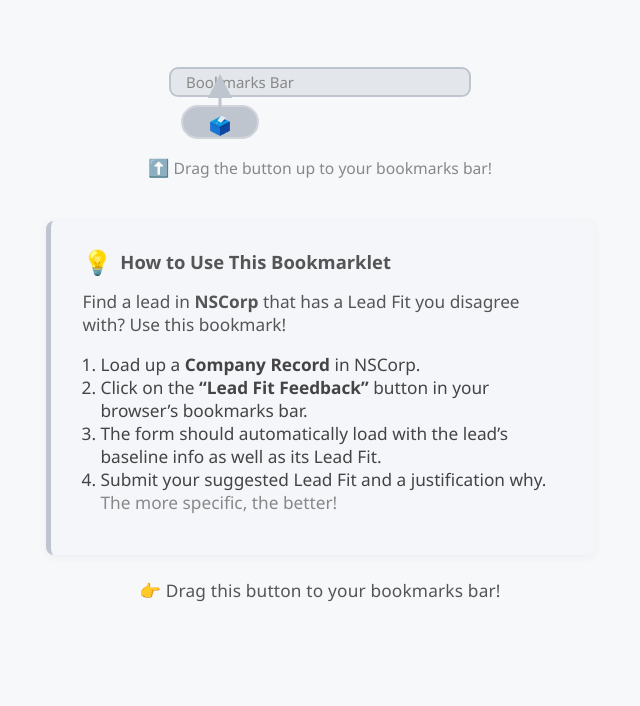
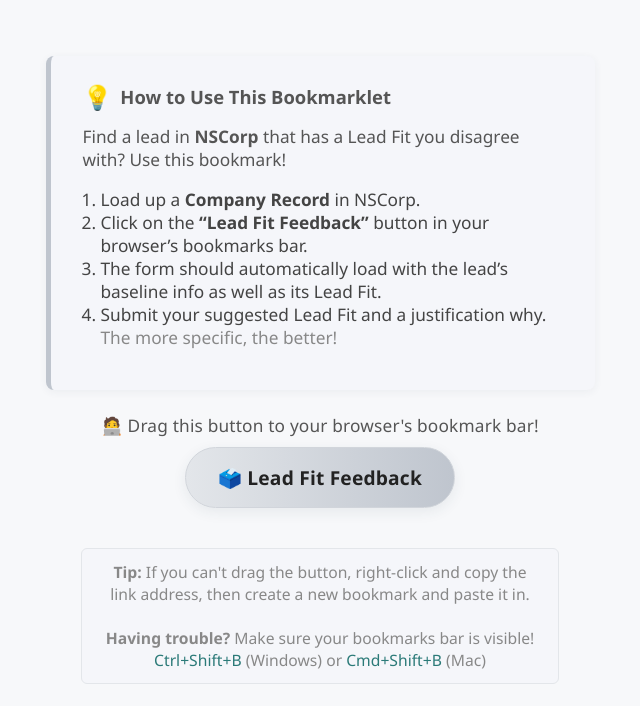
Before and after one commit to drewbroussard/lead-fit-bookmarklet, a plain HTML site: page index.html in a window 1280 px wide. Shown: the part 94-800 px from the top of the page, without its empty margins (320-960 px from the left). Drawn offline with Linux system fonts and the light colour scheme.

Commit message:
index.html

```diff
--- a/index.html
+++ b/index.html
@@ -78,14 +78,6 @@
       padding: 12px 18px;
       border: 1px solid #e3e6ea;
     }
-    .svg-demo {
-      margin-top: 24px;
-      margin-bottom: 8px;
-      width: 340px;
-      max-width: 90vw;
-      display: flex;
-      justify-content: center;
-    }
     .helper-text {
       text-align: center;
       font-size: 1.08rem;
@@ -102,38 +94,11 @@
     @media (max-width: 600px) {
       .instructions, .tip { padding: 16px; }
       .bookmarklet-btn { font-size: 1rem; padding: 12px 18px; }
-      .svg-demo { width: 98vw; }
     }
   </style>
 </head>
 <body>
   <h2>🗳️ Lead Fit Feedback Bookmarklet</h2>
-
-  <!-- SVG Animation Demo -->
-  <div class="svg-demo">
-    <svg viewBox="0 0 340 100" width="340" height="100">
-      <!-- Bookmarks Bar -->
-      <rect x="20" y="20" width="300" height="28" rx="8" fill="#e3e6ea" stroke="#bfc5ce" stroke-width="2"/>
-      <text x="36" y="40" font-size="15" fill="#888" font-family="Segoe UI, Arial">Bookmarks Bar</text>
-      <!-- Button Shadow -->
-      <ellipse id="shadow" cx="70" cy="80" rx="38" ry="10" fill="#e3e6ea" opacity="0.7"/>
-      <!-- Bookmarklet Button -->
-      <g id="drag-btn" style="cursor:grab;">
-        <rect x="32" y="58" width="76" height="32" rx="16" fill="#bfc5ce" stroke="#d1d5db" stroke-width="2"/>
-        <text x="70" y="79" font-size="18" fill="#222" font-family="Segoe UI, Arial" text-anchor="middle" alignment-baseline="middle">🗳️</text>
-      </g>
-      <!-- Arrow Path -->
-      <path id="arrow-path" d="M70 68 Q70 50 70 38" fill="none" stroke="#bfc5ce" stroke-width="3" marker-end="url(#arrowhead)"/>
-      <defs>
-        <marker id="arrowhead" markerWidth="8" markerHeight="8" refX="4" refY="4" orient="auto">
-          <polygon points="0,0 8,4 0,8" fill="#bfc5ce"/>
-        </marker>
-      </defs>
-    </svg>
-  </div>
-  <div style="color:#888; font-size:0.98rem; margin-bottom:10px; text-align:center;">
-    <span style="font-size:1.1em;">⬆️</span> Drag the button up to your bookmarks bar!
-  </div>
 
   <div class="instructions">
     <div class="instructions-title">
@@ -153,6 +118,14 @@
     </ol>
   </div>
   <div class="helper-text">
-    👉 Drag this button to your bookmarks bar!
+    🧑‍💻 Drag this button to your browser's bookmark bar!
   </div>
-  <a class="bookmarklet-btn" href="javascript:(function(){var url=encodeURIComponent(window.location.href);var companyElem=document.querySelector('div.uir-record-name');var company=companyElem?encodeURIComponent(companyElem.innerText
+  <a class="bookmarklet-btn" href="javascript:(function(){var url=encodeURIComponent(window.location.href);var companyElem=document.querySelector('div.uir-record-name');var company=companyElem?encodeURIComponent(companyElem.innerText):'';var leadFitElem=document.querySelector('div[data-nsps-label=&quot;Lead Fit&quot;] span.inputreadonly.uir-field-input');var leadFit=leadFitElem?encodeURIComponent(leadFitElem.innerText):'';window.open('https://docs.google.com/forms/d/e/1FAIpQLSfuO4JJ5VmIlCFjK84lzX5ELMID6cfkzout45Cjw7MtQ1fHXQ/viewform?usp=pp_url'+'&entry.1694966359='+url+'&entry.1623620210='+company+'&entry.1560442882='+leadFit,'_blank');})();">🗳️ Lead Fit Feedback</a>
+  <div class="tip">
+    <b>Tip:</b> If you can't drag the button, right-click and copy the link address, then create a new bookmark and paste it in.<br>
+    <br>
+    <b>Having trouble?</b> Make sure your bookmarks bar is visible!<br>
+    <span style="color:#2b7a78;">Ctrl+Shift+B</span> (Windows) or <span style="color:#2b7a78;">Cmd+Shift+B</span> (Mac)
+  </div>
+</body>
+</html>
```
